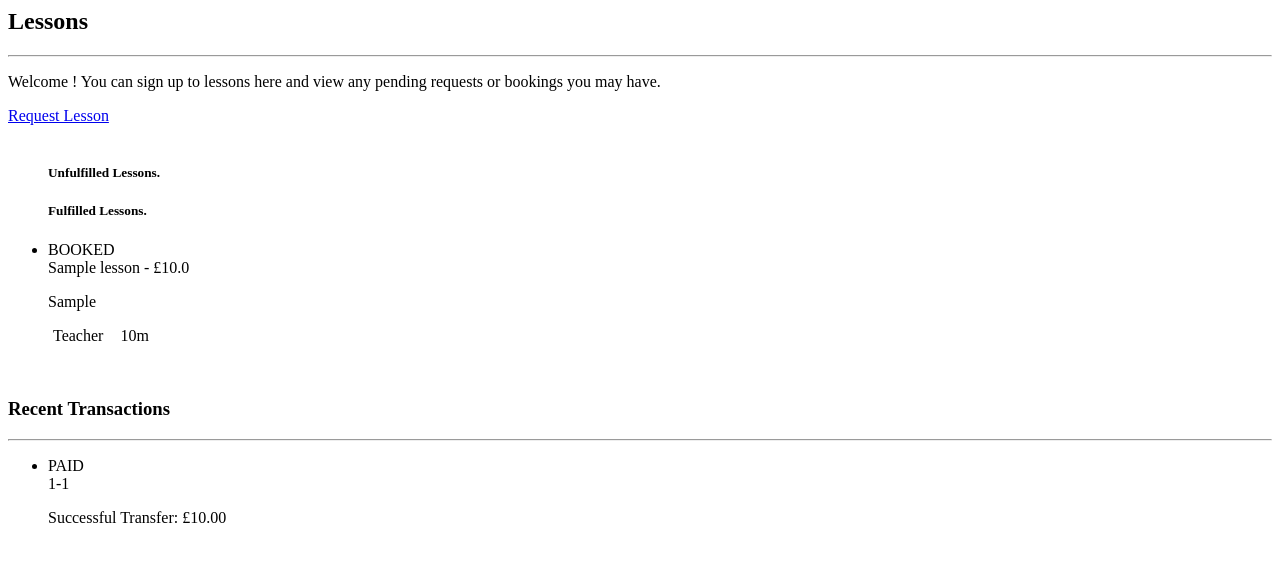
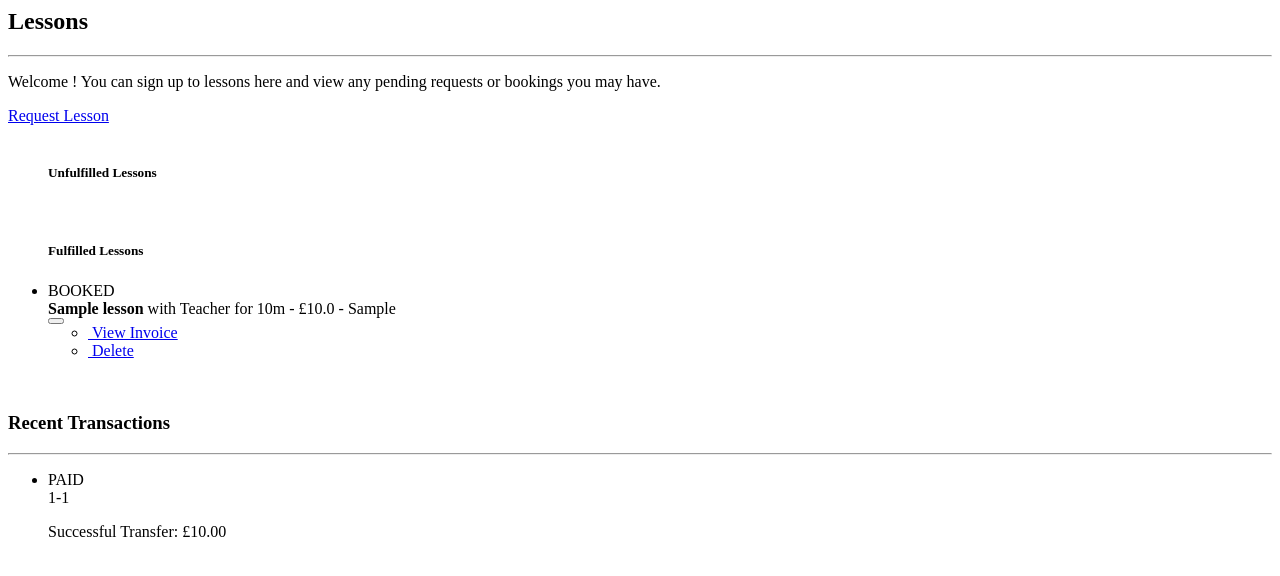
Before and after one commit to ubkh/seg-msms, a Django app: template lessons/templates/home/student_home.html in a window 1280 px wide. Shown: the top 576 px of the page. Run offline with Django 4.2, Linux system fonts and the light colour scheme; the template is opened without the code that fills it: values that come from a table or form of the project are taken from there, others are empty; data comes from the database, SQL or seed files in the repository; tables that the repository leaves empty hold one stand-in row (values such as "Sample post").

Commit message:
Resolved minor design conflicts with main

```diff
--- a/lessons/templates/home/student_home.html
+++ b/lessons/templates/home/student_home.html
@@ -7,41 +7,46 @@
 &nbsp;
 <div class="mt-2 container">
     <ul class="list-group list-group-light">
-        <h5>Unfulfilled Lessons.</h5>
+        <h5>Unfulfilled Lessons</h5>
         {% for l in lessons %}
             {% if l.fulfilled is False %}
                 <li class="list-group-item d-flex justify-content-between align-items-start px-2 rounded-3 mb-3 shadow-sm">
                     <div class="ms-2 me-auto">
                         <span class="badge rounded-pill mb-2" style="background-color: orange;">REQUESTED</span>
-                        <div class="fw-bold mb-2">{{ l.title }}</div>
-                        <p class="text-muted mb-2">{{ l.information }}</p>
+                        <div class="mb-2"><b>{{ l.title }}</b> with Teacher for {{ l.duration }}m - £{{ l.price }} - <span class="text-muted">{{ l.information|truncatechars:140}}</span></div>
                     </div>
-                    <i class="bi bi-person-fill" style="padding-right: 5px;"></i>Teacher &nbsp;
-                    <i class="bi bi-clock-fill" style="padding-right: 5px;"></i>{{ l.duration }}m&nbsp;
-                    &nbsp;
-                    <a class="btn btn-light btn-sm" href="{% url 'modify_lesson' l.id %}"><i class="bi bi-pencil"></i></a>
-                    &nbsp;
-                    <a class="btn btn-outline-light btn-sm"
-                       style="background-color: #e74c3c"
-                       href="#"><i class="bi bi-trash3"></i></a>
+                    <div class="dropdown">
+                        <button class="btn btn-light btn-sm rounded-3" type="button" data-bs-toggle="dropdown" aria-expanded="false">
+                            <i class="bi bi-three-dots"></i>
+                        </button>
+                        <ul class="dropdown-menu">
+                            <li><a class="dropdown-item" href="{% url 'modify_lesson' l.id %}"><i class="bi bi-pencil"></i>&nbsp;Modify</a></li>
+                            <li><a class="dropdown-item text-danger" href="#"><i class="bi bi-trash3"></i>&nbsp;Delete</a></li>
+                        </ul>
+                    </div>
                 </li>
             {% endif %}
         {% endfor %}
     </ul>
+    &nbsp;
     <ul class="list-group list-group-light">
-        <h5>Fulfilled Lessons.</h5>
+        <h5>Fulfilled Lessons</h5>
         {% for l in lessons %}
             {% if l.fulfilled is True %}
                 <li class="list-group-item d-flex justify-content-between align-items-start px-2 rounded-3 mb-3 shadow-sm">
                     <div class="ms-2 me-auto">
                         <span class="badge rounded-pill bg-success mb-2">BOOKED</span>
-                        <div class="fw-bold mb-2">{{ l.title }} - £{{ l.price }}</div>
-                        <p class="text-muted mb-2">{{ l.information }}</p>
+                        <div class="mb-2"><b>{{ l.title }}</b> with Teacher for {{ l.duration }}m - £{{ l.price }} - <span class="text-muted">{{ l.information|truncatechars:140}}</span></div>
                     </div>
-                    <i class="bi bi-person-fill" style="padding-right: 5px;"></i>Teacher &nbsp;
-                    <i class="bi bi-clock-fill" style="padding-right: 5px;"></i>{{ l.duration }}m&nbsp;
-                    &nbsp;
-                    <a class="btn btn-light btn-sm" href="{% url 'booking_invoice' l.id %}"><i class="bi bi-clipboard-data-fill"></i></a>
+                    <div class="dropdown">
+                        <button class="btn btn-light btn-sm rounded-3" type="button" data-bs-toggle="dropdown" aria-expanded="false">
+                            <i class="bi bi-three-dots"></i>
+                        </button>
+                        <ul class="dropdown-menu">
+                            <li><a class="dropdown-item" href="{% url 'booking_invoice' l.id %}"><i class="bi bi-receipt"></i>&nbsp;View Invoice</a></li>
+                            <li><a class="dropdown-item text-danger" href="#"><i class="bi bi-trash3"></i>&nbsp;Delete</a></li>
+                        </ul>
+                    </div>
                 </li>
             {% endif %}
         {% endfor %}
```
